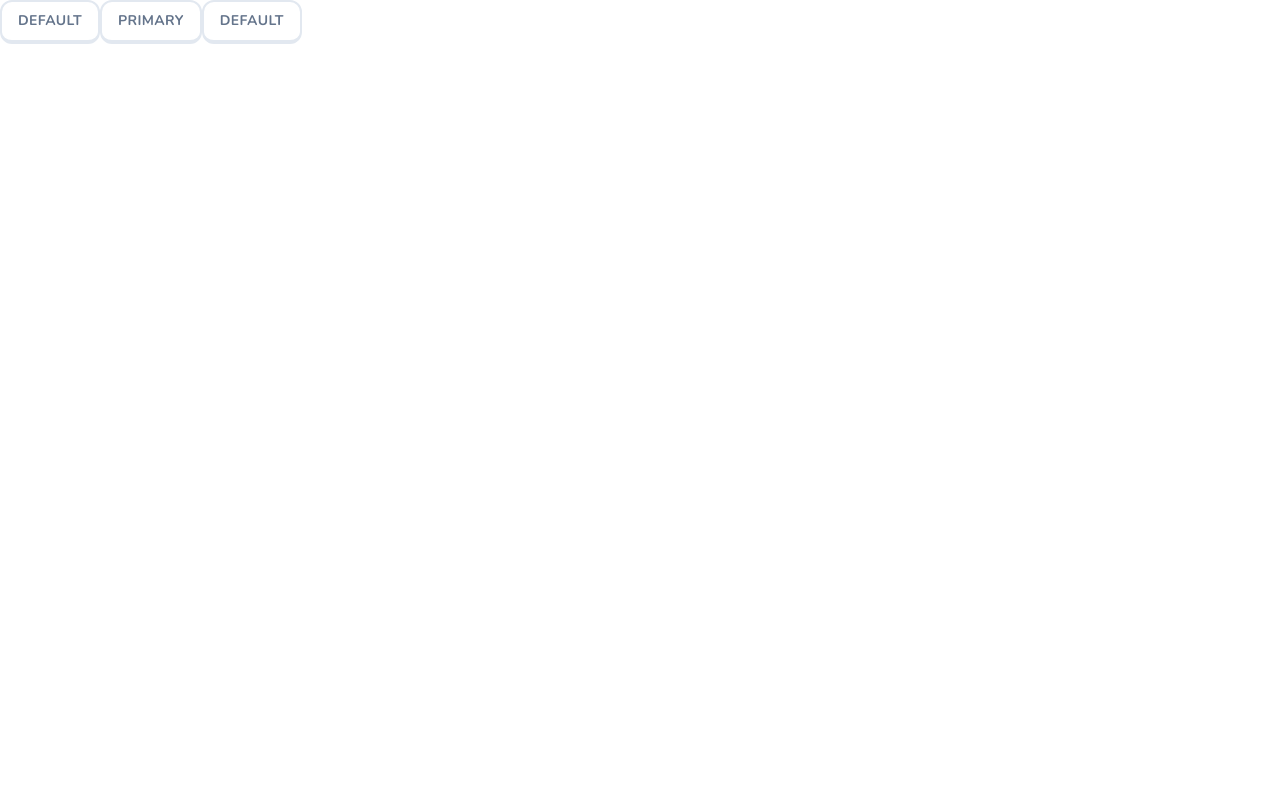
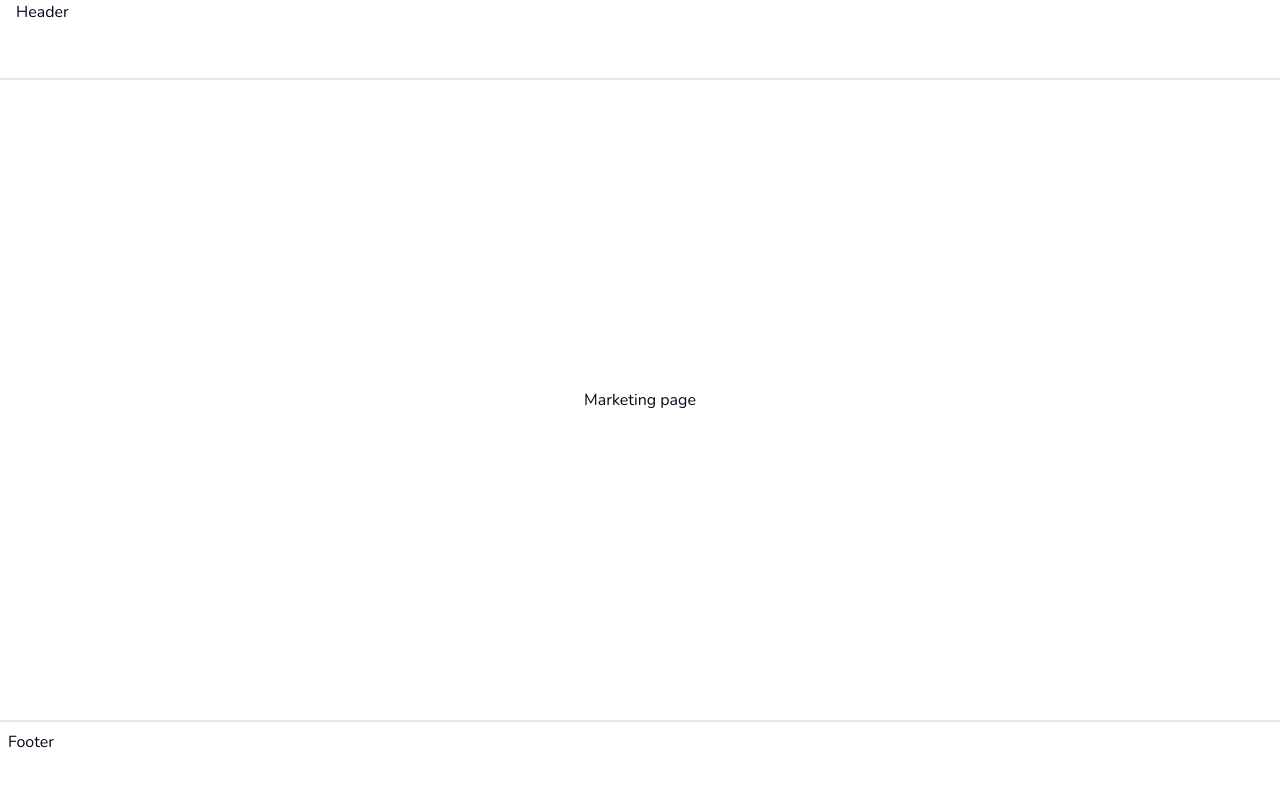
Before and after one commit to haikaljs/LINGO-NEXTJS14, a Next.js app: page / in a window 1280 px wide. Shown: the top 786 px of the page. Built offline with nearby package versions, Linux system fonts and the light colour scheme.

Commit message:
Marketing skeleton

```diff
--- /dev/null
+++ b/app/(marketing)/footer.tsx
@@ -0,0 +1,7 @@
+export const Footer = () => {
+  return (
+    <footer className="hidden lg:block h-20 w-full border-t-2 border-slate-200 p-2">
+      Footer
+    </footer>
+  );
+};
--- /dev/null
+++ b/app/(marketing)/header.tsx
@@ -0,0 +1,7 @@
+export const Header = () => {
+  return (
+    <header className="h-20 w-full border-b-2 border-slate-200 px-4">
+      Header
+    </header>
+  );
+};
--- /dev/null
+++ b/app/(marketing)/layout.tsx
@@ -0,0 +1,20 @@
+import { Footer } from "./footer";
+import { Header } from "./header";
+
+type Props = {
+  children: React.ReactNode;
+};
+
+const MarketingLayout = ({ children }: Props) => {
+  return (
+    <div className="min-h-screen flex flex-col">
+      <Header />
+      <main className="flex flex-1 flex-col justify-center items-center">
+        {children}
+      </main>
+      <Footer />
+    </div>
+  );
+};
+
+export default MarketingLayout;
--- /dev/null
+++ b/app/(marketing)/page.tsx
@@ -0,0 +1,5 @@
+import { Button } from "@/components/ui/button";
+
+export default function Home() {
+  return <div>Marketing page</div>;
+}
--- a/app/page.tsx
+++ /dev/null
@@ -1,11 +0,0 @@
-import { Button } from "@/components/ui/button";
-
-export default function Home() {
-  return (
-    <div>
-      <Button>Default</Button>
-      <Button>Primary</Button>
-      <Button>Default</Button>
-    </div>
-  );
-}
```
